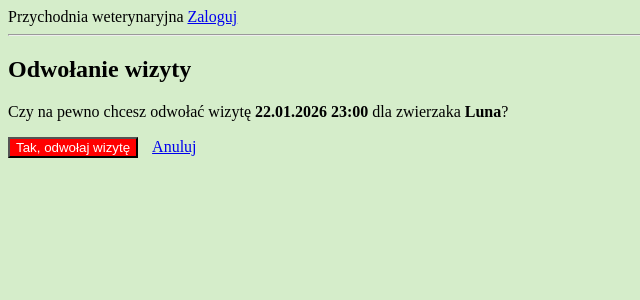
After one commit to alicjass/zaliczeniowe, a Django app: template gr_3_project/przychodnia/templates/przychodnia/odwolaj_wizyte.html in a window 1280 px wide. The commit adds this page. Shown: the top 300 px of the page, without its empty margins (0-640 px from the left). Run offline with Django 5.2, Linux system fonts and the light colour scheme; the template is opened without the code that fills it: values that come from a table or form of the project are taken from there, others are empty; data comes from the database, SQL or seed files in the repository; both versions use the stored data as it was after the commit.

Commit message:
"odwolaj_wizyte" view

```diff
--- a/gr_3_project/przychodnia/models.py
+++ b/gr_3_project/przychodnia/models.py
@@ -3,7 +3,7 @@ from django.contrib.auth.models import User
 
 PLEC_OSOBA = models.IntegerChoices(
     'PlecOsoba',
-    'Mezczyzna Kobieta Inna'
+    'Mężczyzna Kobieta Inna'
 )
 
 GATUNEK = models.IntegerChoices(
@@ -18,7 +18,7 @@ PLEC_ZWIERZE = models.IntegerChoices(
 
 STATUS_WIZYTA = models.IntegerChoices(
     'StatusWizyta',
-    'Zaplanowana Zrealizowana Odwolana'
+    'Zaplanowana Zrealizowana Odwołana'
 )
 
 
--- a/gr_3_project/przychodnia/static/css/przychodnia.css
+++ b/gr_3_project/przychodnia/static/css/przychodnia.css
@@ -1,3 +1,3 @@
 body {
-    background-color: rgb(189, 230, 170);
+    background-color: rgb(213, 237, 202);
 }
--- a/gr_3_project/przychodnia/templates/przychodnia/base.html
+++ b/gr_3_project/przychodnia/templates/przychodnia/base.html
@@ -4,6 +4,11 @@
     <head>
         <title>{% block title %}{% endblock %}</title>
         <link href="{% static "css/przychodnia.css" %}" rel="stylesheet">
+        <style>
+            .status-1 { color: green; font-weight: bold; }
+            .status-2 { color: gray; font-weight: bold; }
+            .status-3 { color: red; font-weight: bold; }
+        </style>
     </head>
     <body>
         <div id="header" >
--- /dev/null
+++ b/gr_3_project/przychodnia/templates/przychodnia/odwolaj_wizyte.html
@@ -0,0 +1,26 @@
+{% extends "przychodnia/base.html" %}
+
+{% block title %}Odwołaj wizytę{% endblock %}
+
+{% block content %}
+<h2>Odwołanie wizyty</h2>
+
+<p>
+    Czy na pewno chcesz odwołać wizytę
+    <strong>
+        {{ wizyta.data_wizyty|date:"d.m.Y" }}
+        {{ wizyta.godzina_wizyty|time:"H:i" }}
+    </strong>
+    dla zwierzaka <strong>{{ wizyta.zwierze.imie }}</strong>?
+</p>
+
+<form method="post">
+    {% csrf_token %}
+    <button type="submit" style="background-color: red; color: white;">
+        Tak, odwołaj wizytę
+    </button>
+    <a href="{% url 'opiekun-wizyty' %}" style="margin-left: 10px;">
+        Anuluj
+    </a>
+</form>
+{% endblock %}
--- a/gr_3_project/przychodnia/urls.py
+++ b/gr_3_project/przychodnia/urls.py
@@ -6,6 +6,7 @@ urlpatterns = [
     path('login/', views.user_login, name='user-login'),
     path('logout/', views.user_logout, name='user-logout'),
     path('wizyta/<int:pk>/', views.wizyta_detail, name='wizyta-detail'),
+    path('wizyta/<int:pk>/odwolaj/', views.odwolaj_wizyte, name='odwolaj-wizyte'),
     path('opiekun/wizyty/', views.opiekun_wizyty, name='opiekun-wizyty'),
     path('opiekun/dodaj_wizyte/', views.dodaj_wizyte, name='dodaj-wizyte'),
     path('weterynarz/wizyty/', views.weterynarz_wizyty, name='weterynarz-wizyty'),
```
Also changed, not shown: gr_3_project/przychodnia/templates/przychodnia/opiekun/wizyty.html (+11 -0 lines), gr_3_project/przychodnia/templates/przychodnia/weterynarz/wizyty.html (+11 -0 lines), gr_3_project/przychodnia/templates/przychodnia/wizyta_detail.html (+9 -1 lines), gr_3_project/przychodnia/views.py (+25 -10 lines), gr_3_project/db.sqlite3.
